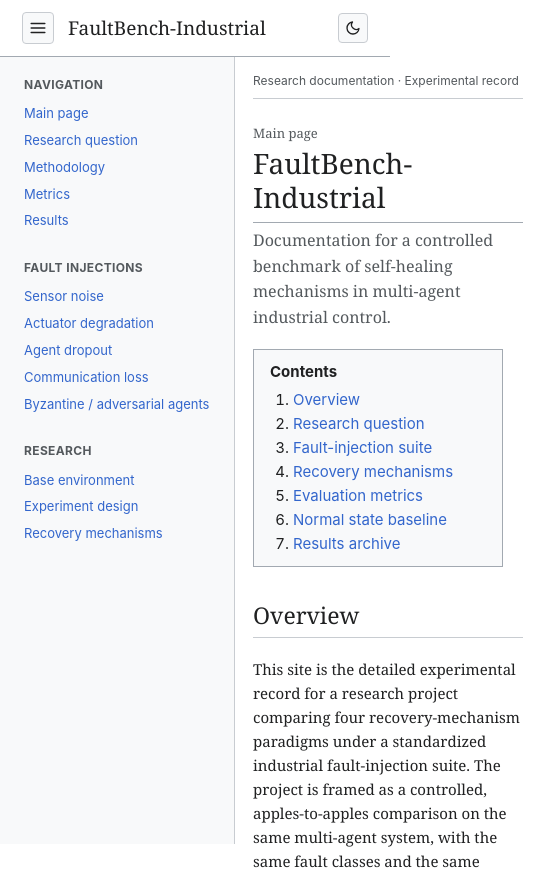
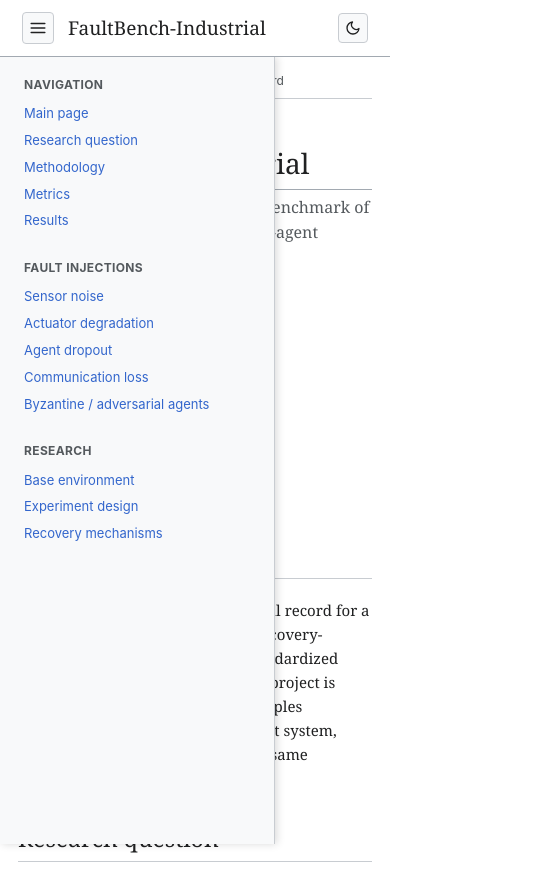
Before and after one commit to 8ven0m8/FaultBench-Result-Website, a plain HTML site: page index.html in a window 390 px wide. Shown: the top 870 px of the page, 541 px wide, since content can reach past the window. Drawn offline with Linux system fonts and the light colour scheme.

Commit message:
fixed site responsiveness

```diff
--- a/assets/wiki.css
+++ b/assets/wiki.css
@@ -247,8 +247,37 @@ figcaption { padding: 10px 13px; color: var(--muted); font-size: 12px; }
   font-size: 12px;
 }
 @media (max-width: 800px) {
-  .sidebar { width: 235px; flex-basis: 235px; }
-  .content { padding: 14px 18px 40px; }
+  html, body {
+    overflow-x: hidden;
+  }
+  .site-header {
+    position: fixed;
+    top: 0;
+    left: 0;
+    right: 0;
+    width: 100%;
+    z-index: 100;
+  }
+  .site-shell {
+    margin-top: 57px;
+    overflow-x: hidden;
+  }
+  .sidebar {
+    position: fixed;
+    top: 57px;
+    left: 0;
+    height: calc(100vh - 57px);
+    width: 275px;
+    max-width: 80vw;
+    flex: none;
+    z-index: 90;
+    box-shadow: 2px 0 8px rgba(0, 0, 0, 0.15);
+  }
+  .content {
+    width: 100%;
+    max-width: 100%;
+    padding: 14px 18px 40px;
+  }
   .tagline { display: none; }
   h1 { font-size: 28px; }
 }
```
